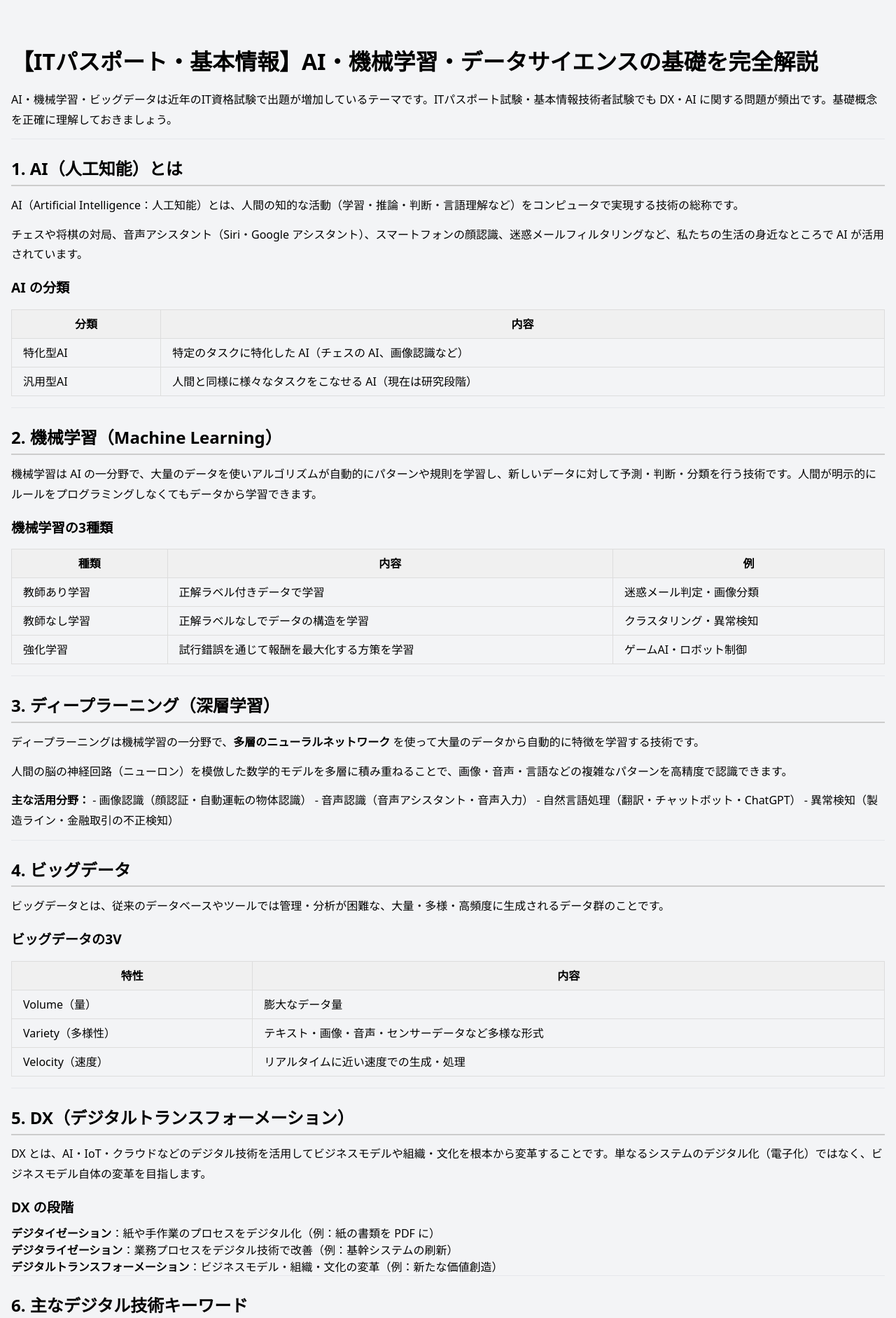
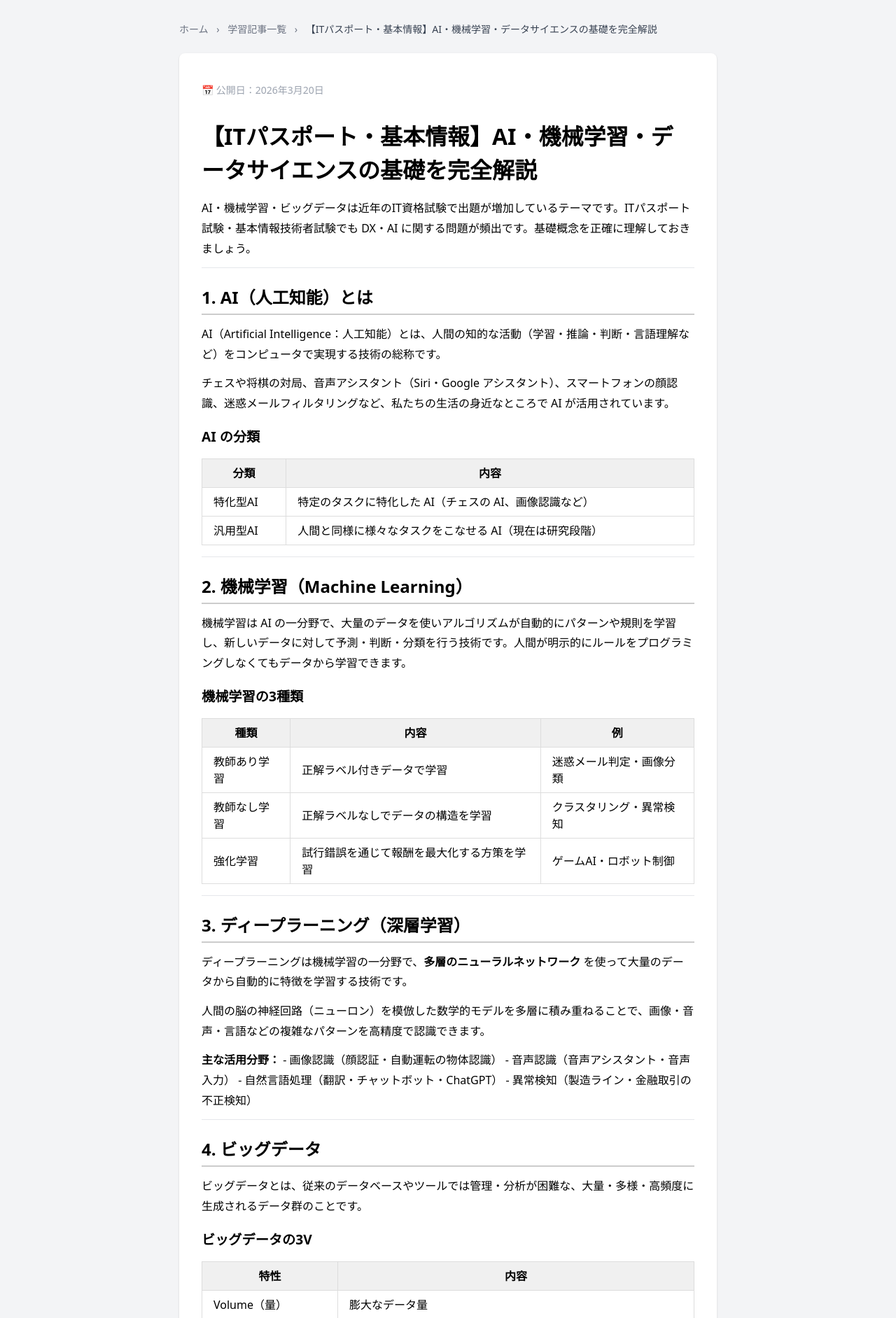
Before and after one commit to kenichikawaguchi/flashcardapp, a Flask app: page /articles/ai_machine_learning in a window 1280 px wide. Shown: the part 60-1943 px from the top of the page at 70% size. Run offline with Flask 3, Linux system fonts and the light colour scheme.

Commit message:
記事ページ改善（パンくず・公開日・関連記事・記事数表示）

```diff
--- a/app/routes.py
+++ b/app/routes.py
@@ -436,11 +436,26 @@ def article_list():
                     break
             slug = filename[:-3]
             articles.append({'slug': slug, 'title': title, 'description': description})
-    return render_template('article_list.html', articles=articles)
+    return render_template('article_list.html', articles=articles, total=len(articles))
 
 @main.route('/articles/<slug>')
 def article(slug):
     path = os.path.join(main.root_path, 'content', 'articles', f'{slug}.md')
     with open(path, encoding='utf-8') as f:
-        content = markdown.markdown(f.read(), extensions=['tables', 'fenced_code'])
-    return render_template('article.html', content=content)
+        raw = f.read()
+    lines = raw.splitlines()
+    title = lines[0].lstrip('#').strip() if lines else slug
+    html_content = markdown.markdown(raw, extensions=['tables', 'fenced_code'])
+    # 関連記事（自分以外の全記事から最大3件）
+    articles_dir = os.path.join(main.root_path, 'content', 'articles')
+    related = []
+    for filename in sorted(os.listdir(articles_dir)):
+        if filename.endswith('.md') and filename[:-3] != slug:
+            p = os.path.join(articles_dir, filename)
+            with open(p, encoding='utf-8') as f2:
+                l = f2.readlines()
+            t = l[0].lstrip('#').strip() if l else filename
+            related.append({'slug': filename[:-3], 'title': t})
+            if len(related) >= 3:
+                break
+    return render_template('article.html', content=html_content, title=title, slug=slug, related=related)
--- a/app/templates/article.html
+++ b/app/templates/article.html
@@ -1,6 +1,58 @@
 {% extends 'base.html' %}
 {% block content %}
-<article>
-  {{ content | safe }}
-</article>
+<div class="max-w-3xl mx-auto">
+
+    <!-- パンくずリスト -->
+    <nav class="text-sm text-gray-500 mb-6">
+        <a href="/" class="hover:underline">ホーム</a>
+        <span class="mx-2">›</span>
+        <a href="/articles/" class="hover:underline">学習記事一覧</a>
+        <span class="mx-2">›</span>
+        <span class="text-gray-700">{{ title }}</span>
+    </nav>
+
+    <!-- 記事本文 -->
+    <article class="bg-white rounded-lg shadow p-8 mb-6 prose prose-blue max-w-none
+        [&_h2]:text-xl [&_h2]:font-bold [&_h2]:text-gray-800 [&_h2]:mt-8 [&_h2]:mb-4
+        [&_h3]:text-lg [&_h3]:font-bold [&_h3]:text-gray-700 [&_h3]:mt-6 [&_h3]:mb-3
+        [&_p]:text-gray-700 [&_p]:leading-relaxed [&_p]:mb-4
+        [&_ul]:list-disc [&_ul]:pl-6 [&_ul]:mb-4 [&_ul>li]:text-gray-700 [&_ul>li]:mb-1
+        [&_ol]:list-decimal [&_ol]:pl-6 [&_ol]:mb-4 [&_ol>li]:text-gray-700 [&_ol>li]:mb-1
+        [&_table]:w-full [&_table]:border-collapse [&_table]:mb-6
+        [&_th]:bg-gray-100 [&_th]:border [&_th]:border-gray-300 [&_th]:px-3 [&_th]:py-2 [&_th]:text-left [&_th]:text-sm [&_th]:font-bold
+        [&_td]:border [&_td]:border-gray-300 [&_td]:px-3 [&_td]:py-2 [&_td]:text-sm
+        [&_hr]:my-8 [&_hr]:border-gray-200
+        [&_strong]:font-bold [&_strong]:text-gray-800
+        [&_code]:bg-gray-100 [&_code]:px-1 [&_code]:rounded [&_code]:text-sm">
+
+        <!-- 公開日 -->
+        <p class="text-gray-400 text-sm mb-6">📅 公開日：2026年3月20日</p>
+
+        {{ content | safe }}
+    </article>
+
+    <!-- 関連記事 -->
+    {% if related %}
+    <div class="bg-white rounded-lg shadow p-6 mb-6">
+        <h2 class="text-lg font-bold text-gray-800 mb-4">📚 関連記事</h2>
+        <div class="space-y-3">
+            {% for r in related %}
+            <a href="/articles/{{ r.slug }}"
+                class="block border border-gray-200 rounded-lg px-4 py-3 hover:border-blue-400 hover:bg-blue-50 transition">
+                <span class="text-gray-800">{{ r.title }}</span>
+            </a>
+            {% endfor %}
+        </div>
+        <div class="mt-4 text-right">
+            <a href="/articles/" class="text-blue-600 hover:underline text-sm">記事一覧をすべて見る →</a>
+        </div>
+    </div>
+    {% endif %}
+
+    <!-- 問題演習への導線 -->
+    <div class="bg-blue-50 rounded-lg p-6 text-center">
+        <p class="text-gray-700 mb-3">記事を読んだら問題演習で理解を確認しよう！</p>
+        <a href="/" class="bg-blue-600 text-white px-6 py-2 rounded-lg hover:bg-blue-700 inline-block">問題演習を始める</a>
+    </div>
+</div>
 {% endblock %}
--- a/app/templates/article_list.html
+++ b/app/templates/article_list.html
@@ -3,6 +3,7 @@
 <div class="max-w-4xl mx-auto">
     <div class="mb-8">
         <h1 class="text-3xl font-bold text-gray-800 mb-2">学習記事一覧</h1>
+        <p class="text-gray-400 text-sm">全{{ total }}記事</p>
         <p class="text-gray-600">ITパスポート・基本情報・応用情報・情報セキュリティマネジメントの頻出テーマを解説した記事です。</p>
     </div>
     <div class="grid grid-cols-1 md:grid-cols-2 gap-6">
```
